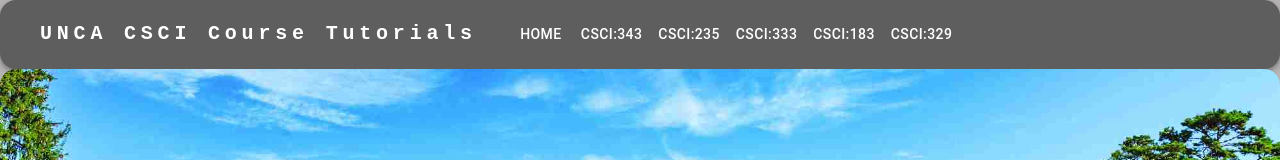
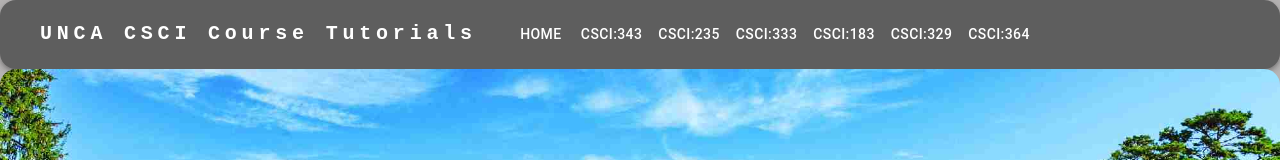
Before and after one commit to cameronbaum0124/338project1, a React (Vite) app in the folder client/react/: page / in a window 1280 px wide. Shown: the top 160 px of the page. Built offline with nearby package versions, Linux system fonts and the light colour scheme; some icons are missing.

Commit message:
Finished with the home page and my page, also finished cleaning up unneeded things

```diff
--- a/client/react/src/App.jsx
+++ b/client/react/src/App.jsx
@@ -28,7 +28,7 @@ function App() {
         <Route path="/CSCI:329" element={<Alina />} />
         <Route path="/CSCI:333" element={<Edward />} />
         <Route path="/CSCI:183" element={<Quetzal />} />
-        <Route path="/mayo" element={<Mayo />} />
+        <Route path="/CSCI:364" element={<Mayo />} />
       </Routes>
     </BrowserRouter>
   )
--- a/client/react/src/components/navbar.jsx
+++ b/client/react/src/components/navbar.jsx
@@ -10,21 +10,13 @@ import MenuItem from '@mui/material/MenuItem';
 import ComputerIcon from '@mui/icons-material/Computer';
 import { useNavigate } from 'react-router-dom';
 
-const pages = ['/', 'CSCI:343', 'CSCI:235', 'CSCI:333', 'CSCI:183', 'CSCI:329'];
+const pages = ['/', 'CSCI:343', 'CSCI:235', 'CSCI:333', 'CSCI:183', 'CSCI:329', 'CSCI:364'];
 
 function NavBar() {
   const [anchorElNav, setAnchorElNav] = React.useState(null);
   const [anchorElUser, setAnchorElUser] = React.useState(null);
 
   const navigate = useNavigate();
-
-
-  const handleOpenNavMenu = (event) => {
-    setAnchorElNav(event.currentTarget);
-  };
-  const handleOpenUserMenu = (event) => {
-    setAnchorElUser(event.currentTarget);
-  };
 
   const handleCloseNavMenu = () => {
     setAnchorElNav(null);
```
Also changed, not shown: client/react/src/pages/test.txt (deleted).
